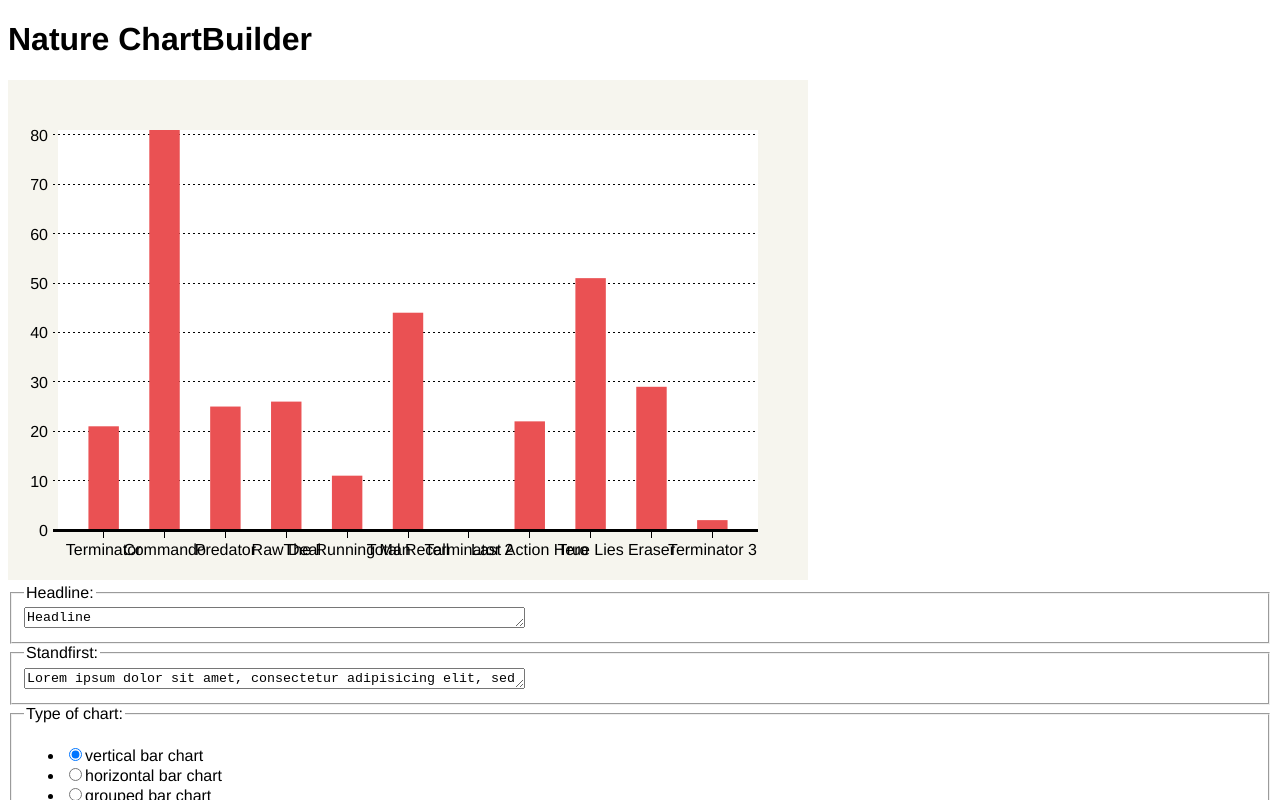
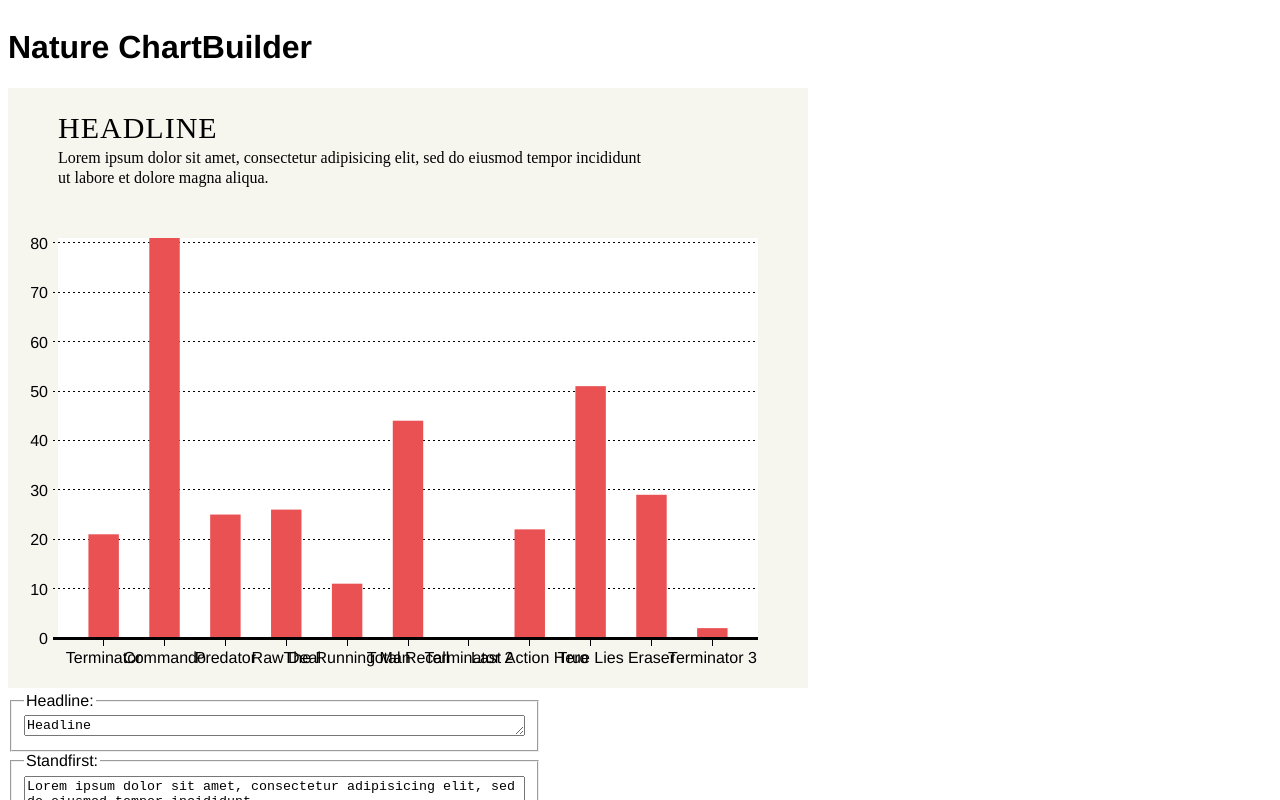
Before and after one commit to chris-creditdesign/nature-autograph, a React (Create React App) app: page / in a window 1280 px wide. Shown: the top 800 px of the page. Built offline with nearby package versions, Linux system fonts and the light colour scheme.

Commit message:
Adds basic manual line breaks to standfirst

```diff
--- a/src/components/App.js
+++ b/src/components/App.js
@@ -1,5 +1,5 @@
 import React from 'react'
-import Chart from './svg/Chart'
+import ChartContainer from './containers/ChartContainer'
 import ControlsContainer from './containers/ControlsContainer'
 import '../stylesheets/App.css'
 
@@ -7,7 +7,7 @@
 	<div className="app">
 		<h1>Nature ChartBuilder
 		</h1>
-		<Chart />
+		<ChartContainer />
 		<ControlsContainer />
 
 	</div>
--- /dev/null
+++ b/src/components/containers/ChartContainer.js
@@ -0,0 +1,12 @@
+import Chart from '../svg/Chart'
+import { connect } from 'react-redux'
+
+const mapStateToProps = (state, props) =>
+	({
+		headline: state.headline,
+		standfirst: state.standfirst
+	})
+
+const ChartContainer = connect(mapStateToProps)(Chart)
+
+export default ChartContainer
--- a/src/components/svg/Bars.js
+++ b/src/components/svg/Bars.js
@@ -4,7 +4,7 @@
 
 	const { height } = svgDimensions
 	const { xScale, yScale } = scales
-	const { top, bottom, left } = margins
+	const { top, headlineHeight, bottom, left } = margins
 
 	const bars = (
 		data.map(datum =>
@@ -20,7 +20,7 @@
 	)
 
 	return (
-		<g transform={`translate(${top},${left})`}>
+		<g transform={`translate(${left},${top + headlineHeight})`}>
 			{bars}
 		</g>
 	)
--- a/src/components/svg/Baseline.js
+++ b/src/components/svg/Baseline.js
@@ -4,7 +4,7 @@
 
 	const { width } = svgDimensions
 	const { yScale } = scales
-	const { top, left, right } = margins
+	const { top, headlineHeight, left, right } = margins
 
 	const solidStyle = {
 			stroke: "#000000",
@@ -14,7 +14,7 @@
 	}
 
 	return (
-		<g className="baseline" transform={`translate(${left},${top})`}>
+		<g className="baseline" transform={`translate(${left},${top + headlineHeight})`}>
 			{ yScale.ticks().map( (elem, i) => {
 					return i !== 0 ?
 						null :
--- a/src/components/svg/Chart.js
+++ b/src/components/svg/Chart.js
@@ -1,6 +1,8 @@
 import React, { Component } from 'react'
 import { scaleLinear, scaleBand } from 'd3-scale'
 
+import Headline from './Headline'
+import Standfirst from './Standfirst'
 import YAxis from './YAxis'
 import XAxis from './XAxis'
 import Bars from './Bars'
@@ -17,7 +19,7 @@
 	}
 
 	render() {
-		const margins = {top: 50, right: 50, bottom: 50, left: 50}
+		const margins = {top: 50, headlineHeight: 100, right: 50, bottom: 50, left: 50}
 		const svgDimensions = {
 			width: 800,
 			height: 500
@@ -35,11 +37,13 @@
 			.range([svgDimensions.height - margins.bottom - margins.top, 0])
 
 		return (
-			<svg id="svg-chart" width={svgDimensions.width} height={svgDimensions.height}>
+			<svg id="svg-chart"
+				width={svgDimensions.width}
+				height={svgDimensions.height + margins.headlineHeight}>
 				<rect
 					className="svg-background"
 					width={svgDimensions.width}
-					height={svgDimensions.height}
+					height={svgDimensions.height + margins.headlineHeight}
 					fill={"#f6f5ee"}
 					x={0} y={0} >
 				</rect>
@@ -49,8 +53,19 @@
 					width={svgDimensions.width - margins.right - margins.left}
 					height={svgDimensions.height - margins.top - margins.bottom }
 					fill={"#ffffff"}
-					x={margins.right} y={margins.top} >
+					x={margins.right} y={margins.top + margins.headlineHeight} >
 				</rect>
+
+				<Headline
+					margins={margins}
+					text={this.props.headline}
+				/>
+
+				<Standfirst
+					margins={margins}
+					svgDimensions={svgDimensions}
+					text={this.props.standfirst}
+				/>
 
 				<YAxis
 					scales={{ xScale, yScale }}
--- /dev/null
+++ b/src/components/svg/Headline.js
@@ -0,0 +1,23 @@
+import React from 'react'
+
+const Headline = ({ margins, text }) => {
+
+	const headlineStyle = {
+		textTransform: "uppercase",
+		fontFamily: "Knockout-68FullFeatherwt",
+		fontSize: 30,
+		letterSpacing: 1
+	}
+
+	return (
+		<text
+			x={margins.right}
+			y={margins.top}
+			style={headlineStyle}>
+			{text}
+		</text>
+	)
+
+}
+
+export default Headline
--- /dev/null
+++ b/src/components/svg/Standfirst.js
@@ -0,0 +1,35 @@
+import React, { Component } from 'react'
+
+class Standfirst extends Component {
+	componentDidMount() {
+		console.log(this.textElement.getBBox().height)
+	}
+
+	componentDidUpdate() {
+		console.log(this.textElement.getBBox().height)
+	}
+
+	render() {
+		const standfirstStyle = {
+			fontFamily: "NewsGothicMTOT-Regular"
+		}
+
+		return (
+			<text
+				ref={text => this.textElement = text}
+				style={standfirstStyle}>
+				{this.props.text.split(/\r?\n/g).map( (text,i) =>
+					<tspan
+						key={i}
+						x={this.props.margins.right}
+						y={this.props.margins.top + 25 + (i * 20)} >
+						{text}
+					</tspan>
+				)}
+			</text>
+		)
+	}
+
+}
+
+export default Standfirst
--- a/src/components/svg/XAxis.js
+++ b/src/components/svg/XAxis.js
@@ -4,7 +4,7 @@
 
 	const { height } = svgDimensions
 	const { xScale } = scales
-	const { left, bottom } = margins
+	const { headlineHeight, left, bottom } = margins
 
 	const smallTickStyle = {
 			stroke: "#000000",
@@ -41,7 +41,7 @@
 			)
 
 	return (
-		<g className="xAxis" transform={`translate(${left},${height - bottom})`}>
+		<g className="xAxis" transform={`translate(${left},${height + headlineHeight - bottom})`}>
 			<g className="xTicks">
 				{ticks}
 			</g>
--- a/src/components/svg/YAxis.js
+++ b/src/components/svg/YAxis.js
@@ -5,7 +5,7 @@
 
 	const { width } = svgDimensions
 	const { yScale } = scales
-	const { top, left, right } = margins
+	const { top, headlineHeight, left, right } = margins
 	const percentage = format(formatString)
 
 	const dottedStyle = {
@@ -45,7 +45,7 @@
 				)
 
 	return (
-		<g className="yAxis" transform={`translate(${left},${top})`}>
+		<g className="yAxis" transform={`translate(${left},${top + headlineHeight})`}>
 			<g className="yTicks">
 				{ticks}
 			</g>
--- a/src/components/ui/Controls.js
+++ b/src/components/ui/Controls.js
@@ -44,6 +44,7 @@
 
 				<TextInput
 					legend="Standfirst"
+					rows={5}
 					defaultValue={props.standfirst}
 					onChange={(e) => props.onStandfirstChange(e.target.value)}
 				/>
--- a/src/initialState.json
+++ b/src/initialState.json
@@ -1,6 +1,6 @@
 {
 	"headline": "Headline",
-	"standfirst": "Lorem ipsum dolor sit amet, consectetur adipisicing elit, sed do eiusmod tempor incididunt ut labore et dolore magna aliqua.",
+	"standfirst": "Lorem ipsum dolor sit amet, consectetur adipisicing elit, sed do eiusmod tempor incididunt\nut labore et dolore magna aliqua.",
 	"chartType": "vertical-bar",
 	"data": [
 		{ "title": "Terminator", "value": 21, "year": 1984 },
--- a/src/stylesheets/App.css
+++ b/src/stylesheets/App.css
@@ -1,3 +1,7 @@
 body {
   font-family: helvetica;
 }
+
+div {
+	display: inline-block;
+}
```
